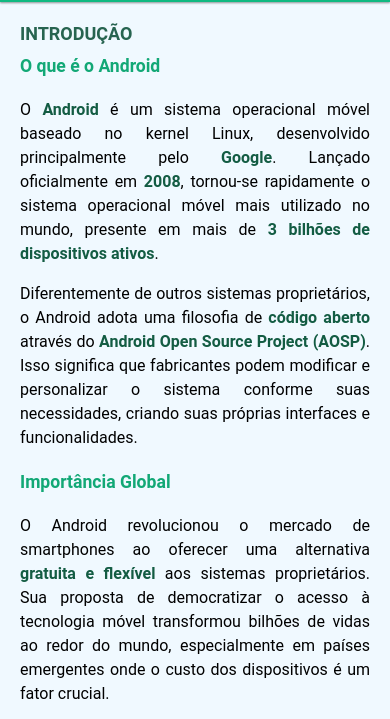
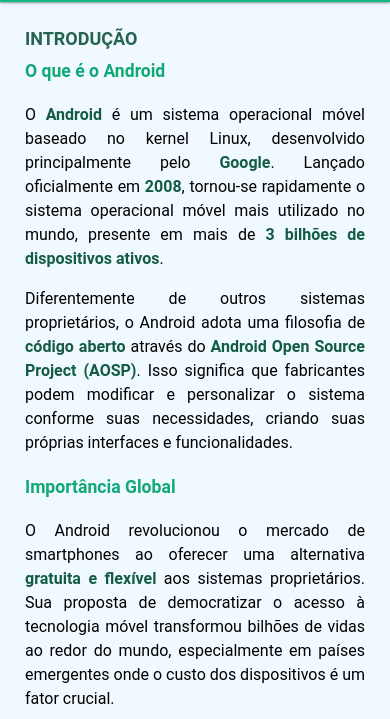
Before and after one commit to jose33-afk/android-site-2.0, a plain HTML site: page index.html in a window 390 px wide. Shown: the part 109-828 px from the top of the page. Drawn offline with Linux system fonts and the light colour scheme.

Commit message:
texto ajustes

```diff
--- a/assets/css/texto/texto.css
+++ b/assets/css/texto/texto.css
@@ -35,7 +35,8 @@
 
 @media (max-width: 767px) {
     main {
-       width: 350px;
+       width: 340px;
+       padding: 5px;
     }
     main  h1 {
         font-size: 18px;
```
